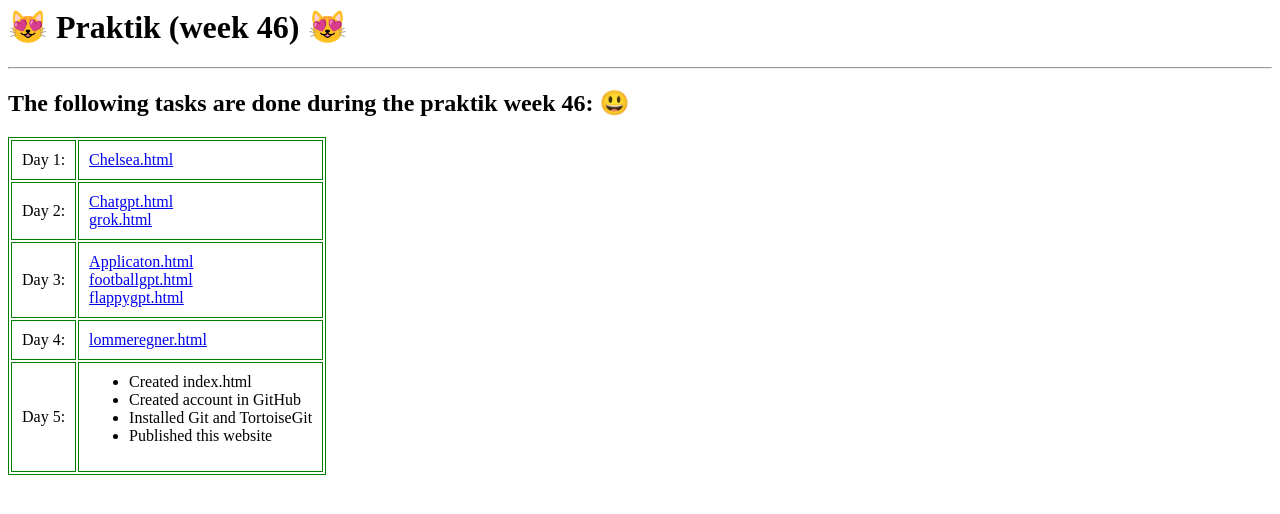
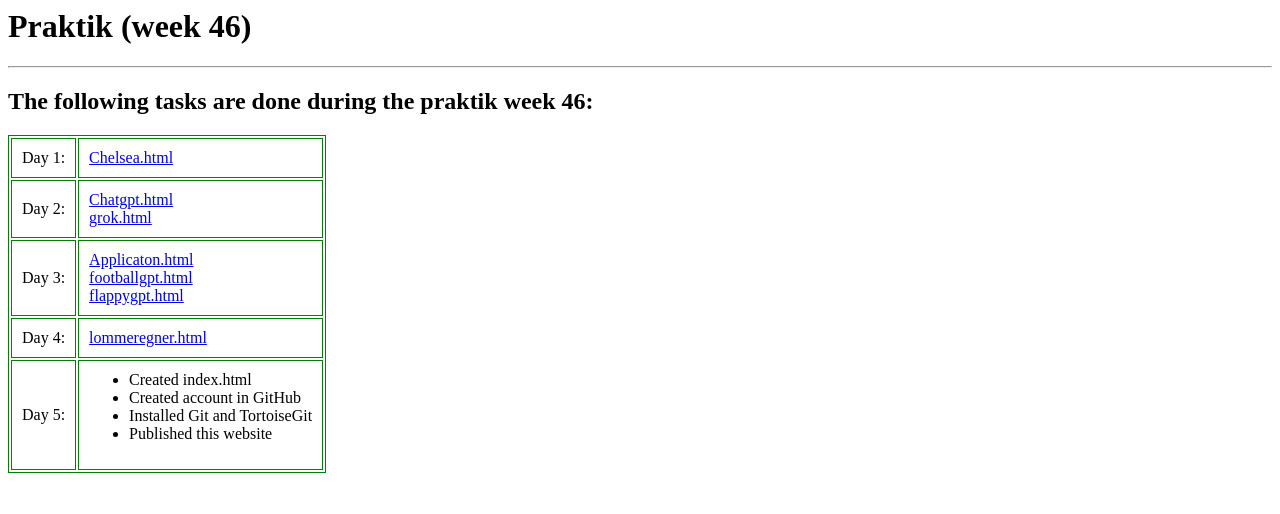
Before and after one commit to reyanshbhatta-bit/PraktikUger46, a plain HTML site: page index.html in a window 1280 px wide. Drawn offline with Linux system fonts and the light colour scheme.

Commit message:
Had to change the text.

```diff
--- a/index.html
+++ b/index.html
@@ -17,9 +17,9 @@
 </head>
 
 <body>
-    <h1>😻 Praktik (week 46) 😻</h1>
+    <h1>Praktik (week 46)</h1>
     <hr>
-    <h2>The following tasks are done during the praktik week 46: 😃</h2>
+    <h2>The following tasks are done during the praktik week 46:</h2>
     <table>
         <tr>
             <td>Day 1:</td>
```
